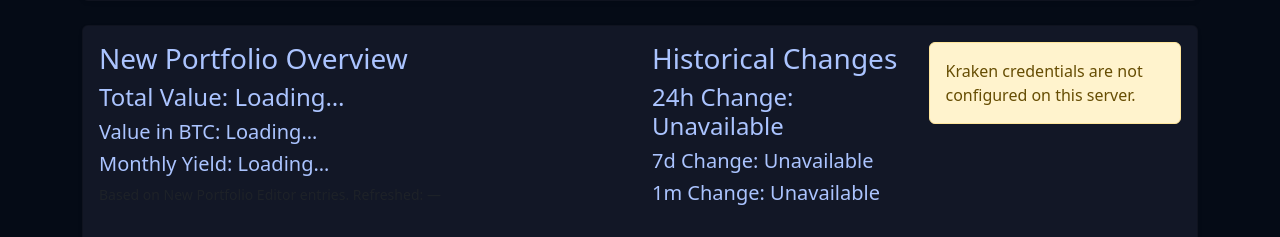
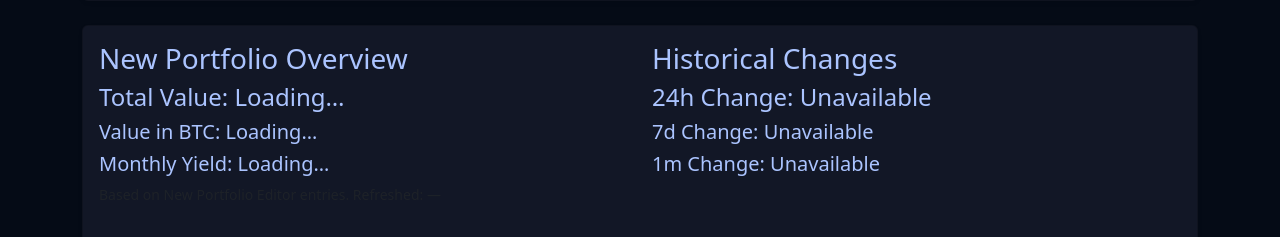
Before and after one commit to toxonaut/crypto-portfolio-tracker, a Flask app: page / in a window 1280 px wide. Shown: the part 503-740 px from the top of the page. Run offline with Flask 3, Linux system fonts and the light colour scheme; the visitor is signed in with stand-in values (Sample User, id 1); data comes from the database, SQL or seed files in the repository; data that the repository does not hold is empty; some libraries are stand-ins or nearby versions.

Commit message:
Move new portfolio price coverage below table

```diff
--- a/templates/index.html
+++ b/templates/index.html
@@ -85,15 +85,15 @@
                         <h5>Monthly Yield: <span id="newPortfolioYield">Loading…</span></h5>
                         <p class="text-muted small">Based on New Portfolio Editor entries. Refreshed: <span id="newPortfolioUpdated">—</span></p>
                     </div>
-                    <div class="col-md-3">
+                    <div class="col-md-6">
                         <h3 class="card-title">Historical Changes</h3>
                         <h4>24h Change: <span id="newChange24h">Loading…</span></h4>
                         <h5>7d Change: <span id="newChange7d">Loading…</span></h5>
                         <h5>1m Change: <span id="newChange30d">Loading…</span></h5>
                     </div>
-                    <div class="col-md-3"><div id="newPortfolioQuality" class="alert alert-secondary" role="status">Loading new portfolio…</div></div>
                 </div>
                 <div class="table-responsive"><table class="table"><thead><tr><th>Asset</th><th>Total Balance</th><th>Price (USD)</th><th>1h Change</th><th>24h Change</th><th>7d Change</th><th>Value (USD)</th></tr></thead><tbody id="newPortfolioOverviewRows"></tbody></table></div>
+                <div id="newPortfolioQuality" class="alert alert-secondary mt-3" role="status">Loading new portfolio…</div>
             </div>
         </div>
 
```
